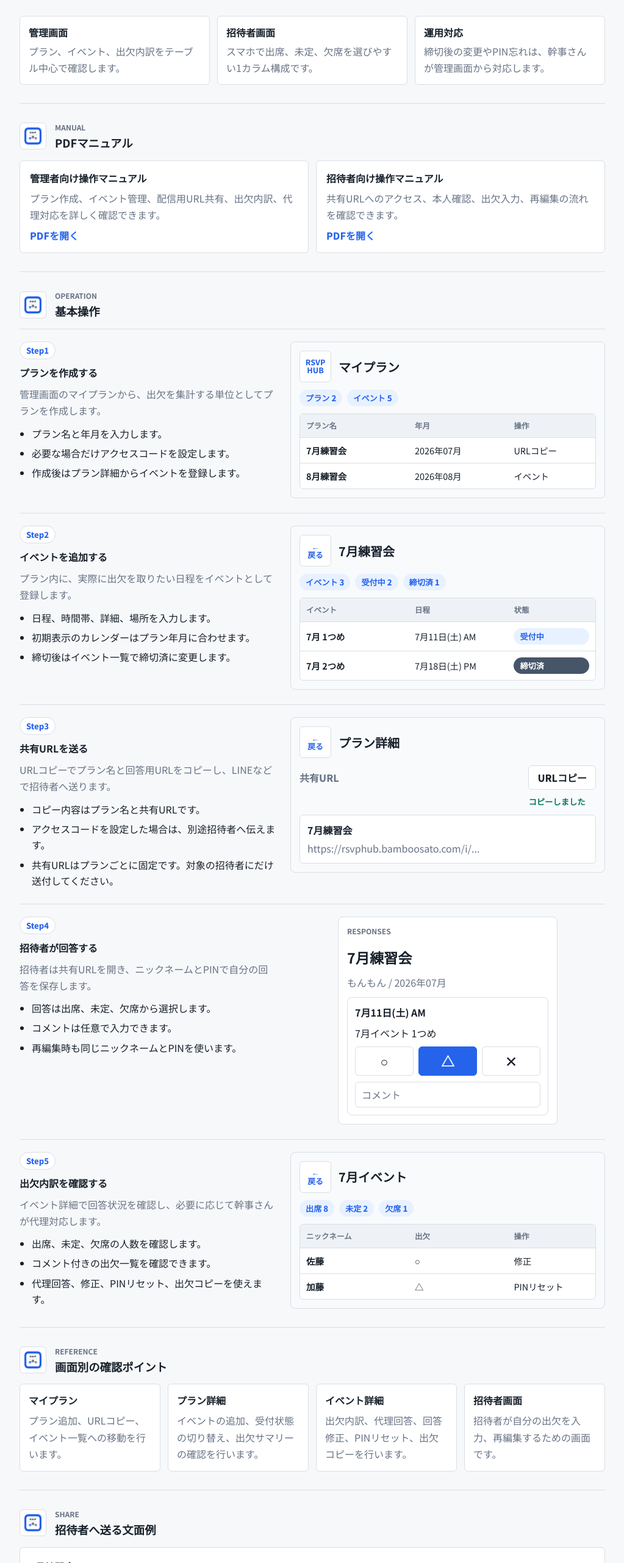
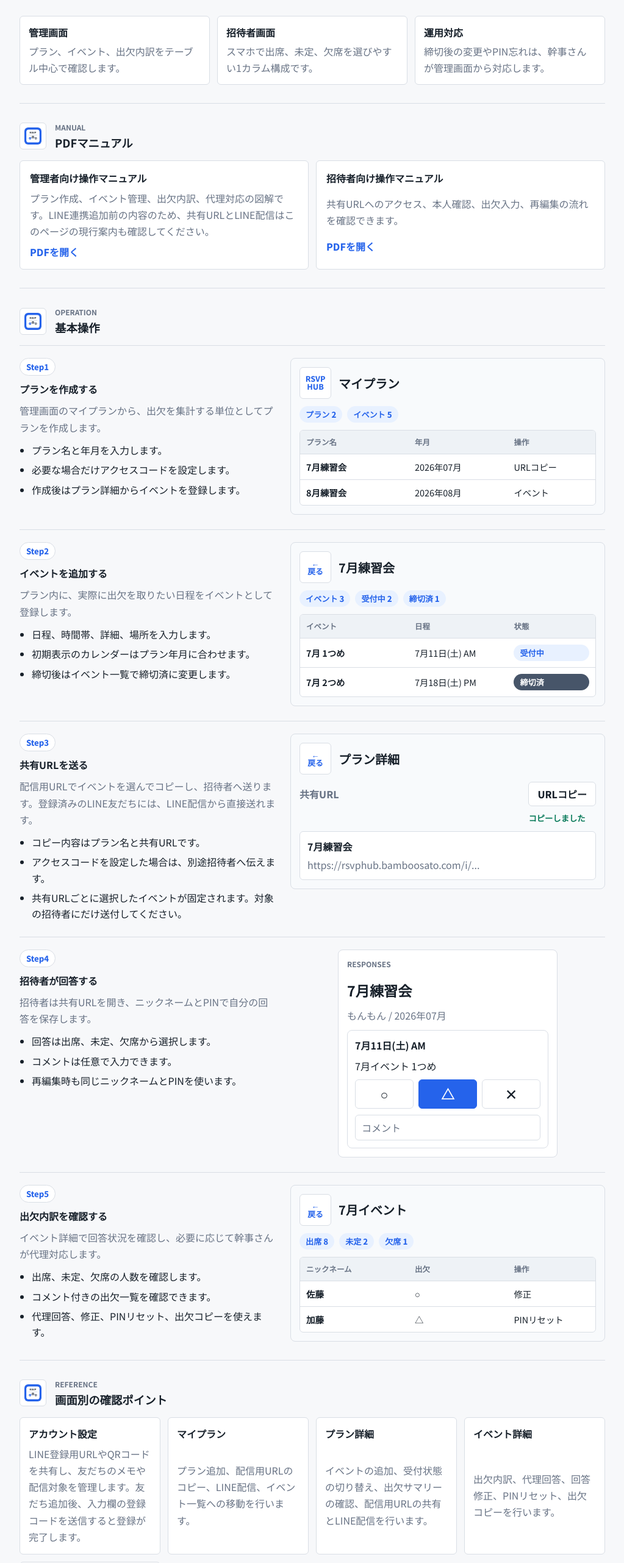
Before and after one commit to Bamboosato/rsvp-manager-app, a Next.js app: page /help in a window 1280 px wide. Shown: the part 237-2800 px from the top of the page at 61% size, without its empty margins (128-1151 px from the left). Built offline with nearby package versions, Linux system fonts and the light colour scheme; no server answers.

Commit message:
docs: align README and specifications with current implementation (#33)

```diff
--- a/src/features/public/HelpScreen.tsx
+++ b/src/features/public/HelpScreen.tsx
@@ -31,11 +31,11 @@ const operationSections = [
   {
     step: "Step3",
     title: "共有URLを送る",
-    body: "URLコピーでプラン名と回答用URLをコピーし、LINEなどで招待者へ送ります。",
+    body: "配信用URLでイベントを選んでコピーし、招待者へ送ります。登録済みのLINE友だちには、LINE配信から直接送れます。",
     points: [
       "コピー内容はプラン名と共有URLです。",
       "アクセスコードを設定した場合は、別途招待者へ伝えます。",
-      "共有URLはプランごとに固定です。対象の招待者にだけ送付してください。"
+      "共有URLごとに選択したイベントが固定されます。対象の招待者にだけ送付してください。"
     ],
     screen: "share" as const
   },
@@ -65,12 +65,16 @@ const operationSections = [
 
 const quickReferenceItems = [
   {
+    title: "アカウント設定",
+    body: "LINE登録用URLやQRコードを共有し、友だちのメモや配信対象を管理します。友だち追加後、入力欄の登録コードを送信すると登録が完了します。"
+  },
+  {
     title: "マイプラン",
-    body: "プラン追加、URLコピー、イベント一覧への移動を行います。"
+    body: "プラン追加、配信用URLのコピー、LINE配信、イベント一覧への移動を行います。"
   },
   {
     title: "プラン詳細",
-    body: "イベントの追加、受付状態の切り替え、出欠サマリーの確認を行います。"
+    body: "イベントの追加、受付状態の切り替え、出欠サマリーの確認、配信用URLの共有とLINE配信を行います。"
   },
   {
     title: "イベント詳細",
@@ -108,7 +112,7 @@ const inviteMessageLines = [
 const manualLinks = [
   {
     title: "管理者向け操作マニュアル",
-    body: "プラン作成、イベント管理、配信用URL共有、出欠内訳、代理対応を詳しく確認できます。",
+    body: "プラン作成、イベント管理、出欠内訳、代理対応の図解です。LINE連携追加前の内容のため、共有URLとLINE配信はこのページの現行案内も確認してください。",
     href: "/manuals/rsvp-hub-admin-manual.pdf"
   },
   {
```
Also changed, not shown: 7 other files (tests, documents, lock files or other folders).
